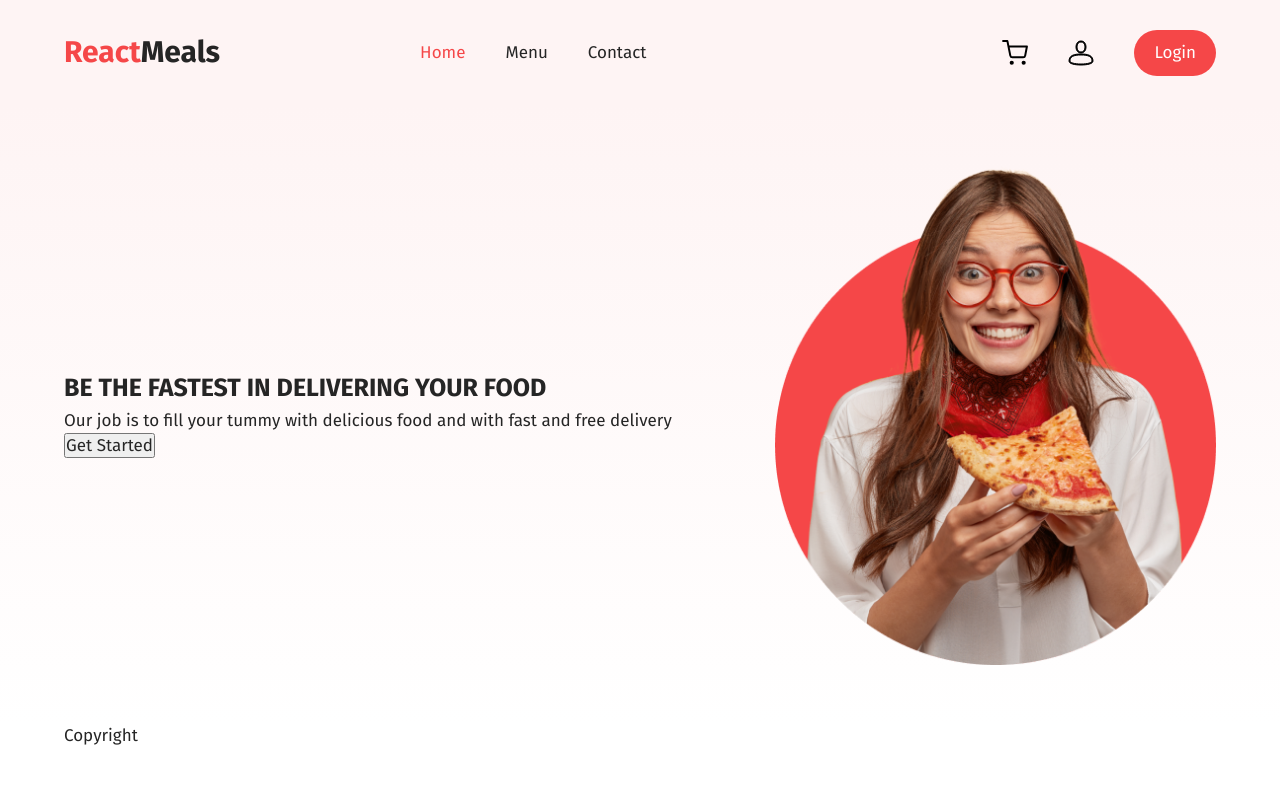
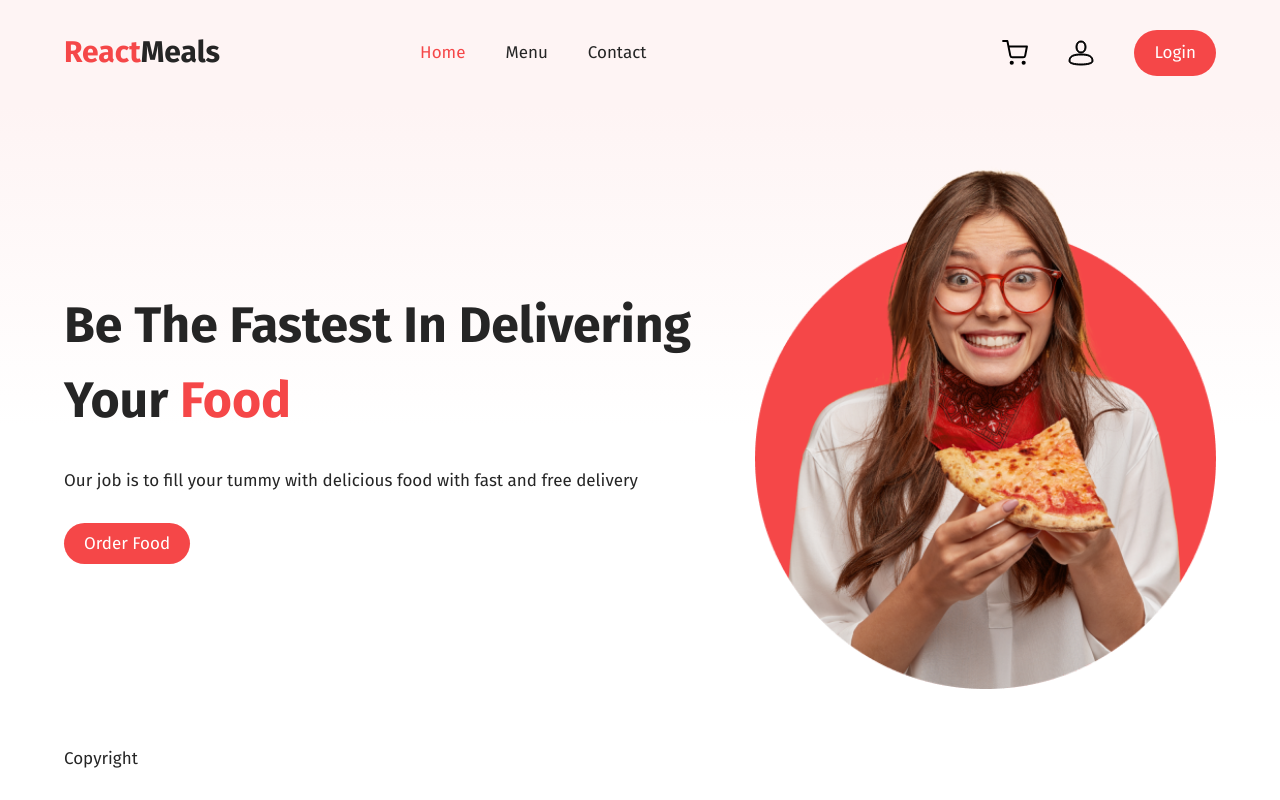
Before and after one commit to findshrey/food-order-app, a React (Create React App) app: page / in a window 1280 px wide. Built offline with nearby package versions, Linux system fonts and the light colour scheme.

Commit message:
Style: Hero component

```diff
--- a/src/components/Hero/Hero.js
+++ b/src/components/Hero/Hero.js
@@ -7,12 +7,14 @@ const Hero = () => {
    return (
       <section className={styles.hero}>
          <div className={styles["hero-text"]}>
-            <h2>BE THE FASTEST IN DELIVERING YOUR FOOD</h2>
+            <h2>
+               Be The Fastest In Delivering Your <span>Food</span>
+            </h2>
             <p>
-               Our job is to fill your tummy with delicious food and with fast
-               and free delivery
+               Our job is to fill your tummy with delicious food with fast and
+               free delivery
             </p>
-            <button>Get Started</button>
+            <button className="btn-red">Order Food</button>
          </div>
          <div className={styles["hero-img"]}>
             <img src={imgHero} />
--- a/src/components/Hero/Hero.module.scss
+++ b/src/components/Hero/Hero.module.scss
@@ -1,18 +1,31 @@
+@import "../../index.scss";
+
 .hero {
    // min-height: 90vh;
    display: flex;
    padding: 5rem 0;
 
    &-text {
-      flex: 3;
-      margin-right: 5rem;
+      flex: 1 1 60%;
+      padding-right: 5rem;
       display: flex;
       flex-direction: column;
       align-items: flex-start;
       justify-content: center;
+
+      span {
+         color: $c-red;
+         font-size: $h2;
+      }
+
+      p {
+         margin: 3rem 0;
+      }
    }
 
    &-img {
-      flex: 2;
+      flex: 1 1 40%;
+      // display: flex;
+      // justify-content: center;
    }
 }
--- a/src/components/Layout/Layout.module.scss
+++ b/src/components/Layout/Layout.module.scss
@@ -1,5 +1,5 @@
 @import "../../index.scss";
 
 .main-content {
-   background-image: linear-gradient($c-cream, $c-white);
+   background-image: linear-gradient($c-cream, $c-white, $c-white);
 }
--- a/src/index.scss
+++ b/src/index.scss
@@ -4,7 +4,7 @@ $font-primary: "Fira Sans", sans-serif;
 
 // Header sizes
 $h1: 3rem;
-$h2: 2.5rem;
+$h2: 5rem;
 $h3: 2rem;
 
 // Text sizes
@@ -13,8 +13,8 @@ $font-s: 1.4rem;
 
 // Colors
 $c-black-matte: #252525;
-$c-cream: #fef4f4;
-$c-red: #f54748;
+$c-cream: #fef4f4; //fef4f4, fdebcf
+$c-red: #f54748; //f54748, fb9433
 $c-white: #fff;
 
 // Paddings & Margins
@@ -95,7 +95,7 @@ img {
 // ---------- UTILITY CLASSES & MIXINS ---------- //
 .container {
    width: 90%;
-   max-width: 1200px;
+   max-width: 1280px;
    margin: 0 auto;
 }
 
```
